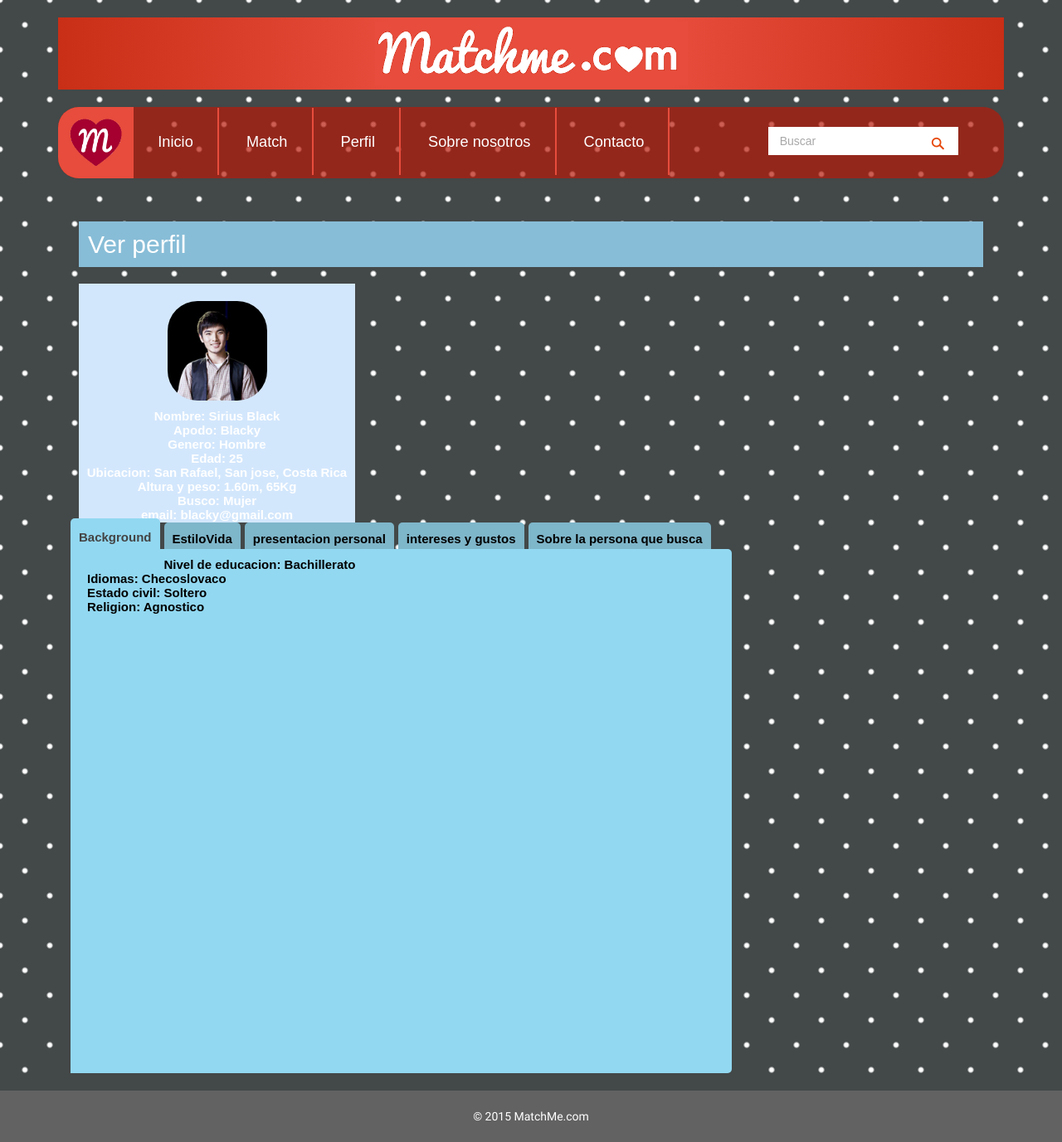
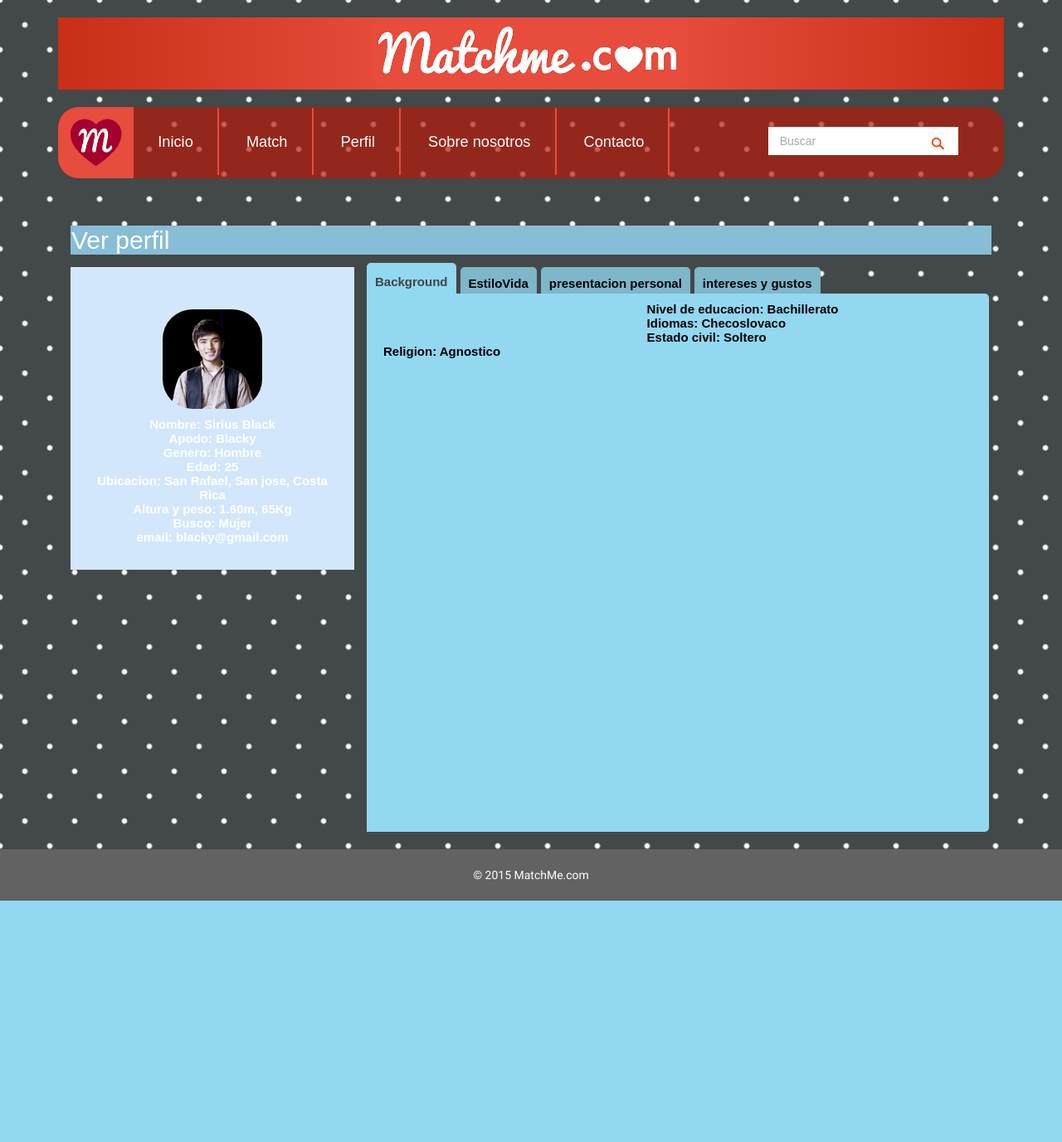
Before and after one commit to BasesDeDatos/matchme, a PHP site: page /profile.php in a window 1280 px wide. Shown: the whole page at 83% size. After the commit the page ends 1086 px from the top, so only its background shows below. Run offline with PHP 8.4, Linux system fonts and the light colour scheme; some libraries are stand-ins or nearby versions.

Commit message:
se corrige el estilo y la estructura de profile.php

```diff
--- a/css/profile.css
+++ b/css/profile.css
@@ -10,19 +10,12 @@
 .tituloPerfil{
 border: 1px solid #88BDD7;
 background: #88BDD7;
-margin: 10px;
-
-}
-
-.tituloPerfil{
-border: 1 solid #AAAAAA;
-margin: 10px;
-padding:10px
+    margin: 15px 0px;
 }
 
 .columnaUno{
-margin: 10px 0px 0px 10px;
-padding: 0px;
+margin-left: 15px;
+padding: 30px;
 border: 1px solid #D3E7FC;
 background: #D3E7FC;
 float: left;
@@ -53,7 +46,7 @@
 
 #tap {
 	margin: 0px auto;
-width: 100%;  /* Ancho del contenedor */
+    width: 100%;
     box-sizing: border-box;
     -moz-box-sizing: border-box;
     float: left;
@@ -99,8 +92,8 @@
 #tap .content {
 	background: #92D8F1;
     position: relative;
-width: 70%;
-height: 100%;
+    width: 100%;
+    height: auto;
     padding: 10px;
     z-index: 5;
     border-radius: 0 5px 5px 0px;
--- a/css/style.css
+++ b/css/style.css
@@ -124,7 +124,6 @@
 }
 /*-- //menu --*/
 .content-grids {
-  padding-left: 0;
 }
 .top-nav ul{
 	padding:0;
@@ -505,7 +504,6 @@
 .result {
   background: #FFF;
   padding: 2em 0 1.6em 2em;
-  margin: 0 0 0 1em;
 }
 
 .result h3{
--- a/profile.php
+++ b/profile.php
@@ -7,12 +7,14 @@
 	<?php require_once("header.php")?>
 			<div class ="container-fluid" id = "contenedor" >
 				<div class="row">
-					<div class="col-md-12 col-md" >
+					<div class="col-md-12" >
 						<div class = "tituloPerfil">
 							<h2>Ver perfil</h2>
 						</div>
-
-						<div class= "columnaUno">
+					</div>
+				</div>
+					<div class="row" >
+						<div class= "col-md-4 columnaUno">
 							<div class= "fotoPerfil" align= "center">
 								<img src="images/img2.jpg" width= "120">
 							</div>
@@ -30,6 +32,7 @@
 							</form>
 						</div>
 
+						<div class= "col-md-8">
 							<div id="tap">
 								<input id="tab-1" type="radio" name="radio-set" class="tab-selector-1" checked="checked" />
 								<label for="tab-1" class="tab-label-1">Background</label>
@@ -105,9 +108,9 @@
 									</div>
 								</div>
 							</div>
+						</div>
 						<div class= "clear">
 						</div>
 					</div>
 			</div>
-			</div>
 	<?php require_once("footer.php") ?>
```
Also changed, not shown: index.php (+6 -1 lines). Lines whose indentation alone changed are shown as unchanged.
